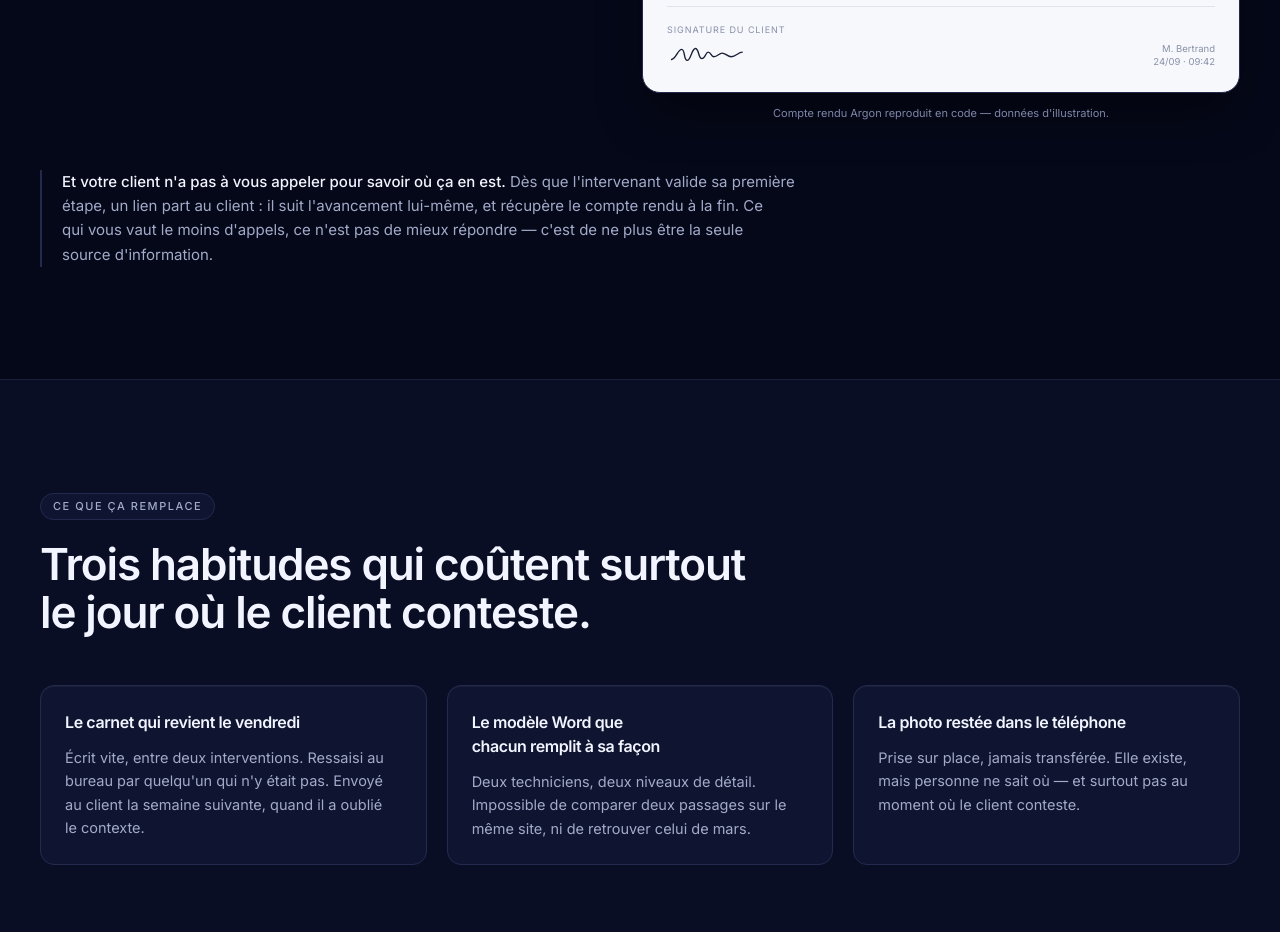
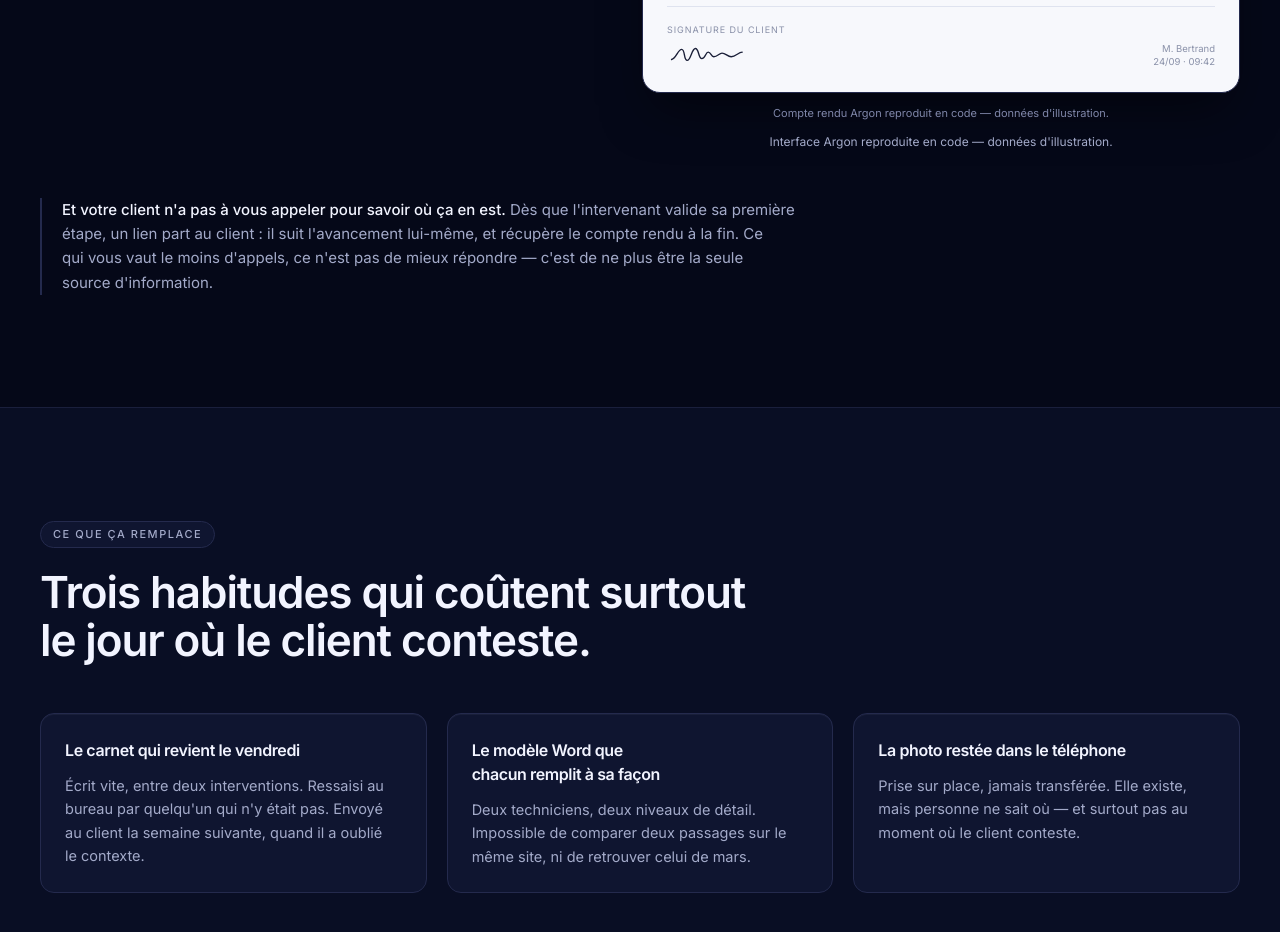
Before and after one commit to chiblimarc-del/argon-site-vitrine, a Next.js app: page /solutions/rapports-intervention in a window 1280 px wide. Shown: the part 1340-2272 px from the top of the page. Built offline with nearby package versions, Linux system fonts and the light colour scheme; no server answers.

Commit message:
Une frontiere reformulee et une maquette sans legende

```diff
--- a/src/app/solutions/devis-facturation/page.tsx
+++ b/src/app/solutions/devis-facturation/page.tsx
@@ -160,7 +160,7 @@ const faq: QuestionFaq[] = [
   {
     question: "Argon est-il un logiciel de comptabilité ?",
     answer:
-      "Non, et ce n'est pas son objet. Argon génère et envoie les factures issues de vos interventions, suit ce qui a été réglé et ce qui reste dû, et cadre la relance des impayés. Il ne tient pas votre comptabilité : ni écritures, ni déclaration de TVA, ni rapprochement bancaire. Ces travaux restent du ressort de votre outil comptable et de votre cabinet.",
+      "Non, et ce n'est pas son objet. Argon génère et envoie les factures issues de vos interventions, suit ce qui a été réglé et ce qui reste dû, et cadre la relance des impayés. Argon ne tient pas votre comptabilité. Il prépare, centralise et alimente les informations et documents nécessaires à leur exploitation. Les écritures, la déclaration de TVA et le rapprochement bancaire restent du ressort de votre outil comptable et de votre cabinet.",
   },
   {
     question: "Argon relance-t-il automatiquement les devis et les factures ?",
--- a/src/app/solutions/rapports-intervention/page.tsx
+++ b/src/app/solutions/rapports-intervention/page.tsx
@@ -122,6 +122,9 @@ export default function RapportsInterventionPage() {
 
           <div className="min-w-0 lg:sticky lg:top-24">
             <ReportDocument />
+            <p className="mt-3 text-center text-xs text-ink-soft">
+              Interface Argon reproduite en code — données d&apos;illustration.
+            </p>
           </div>
         </div>
 
```
